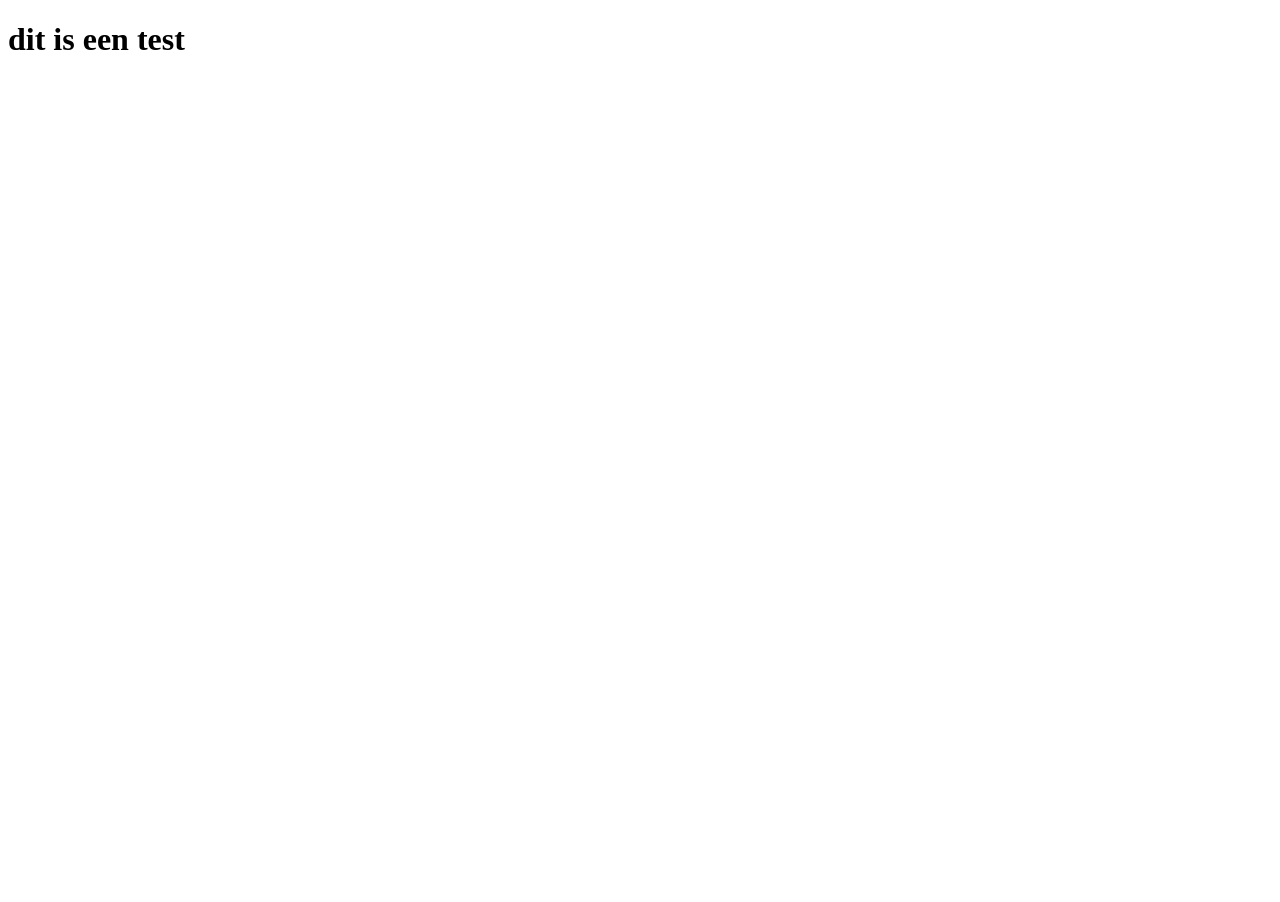
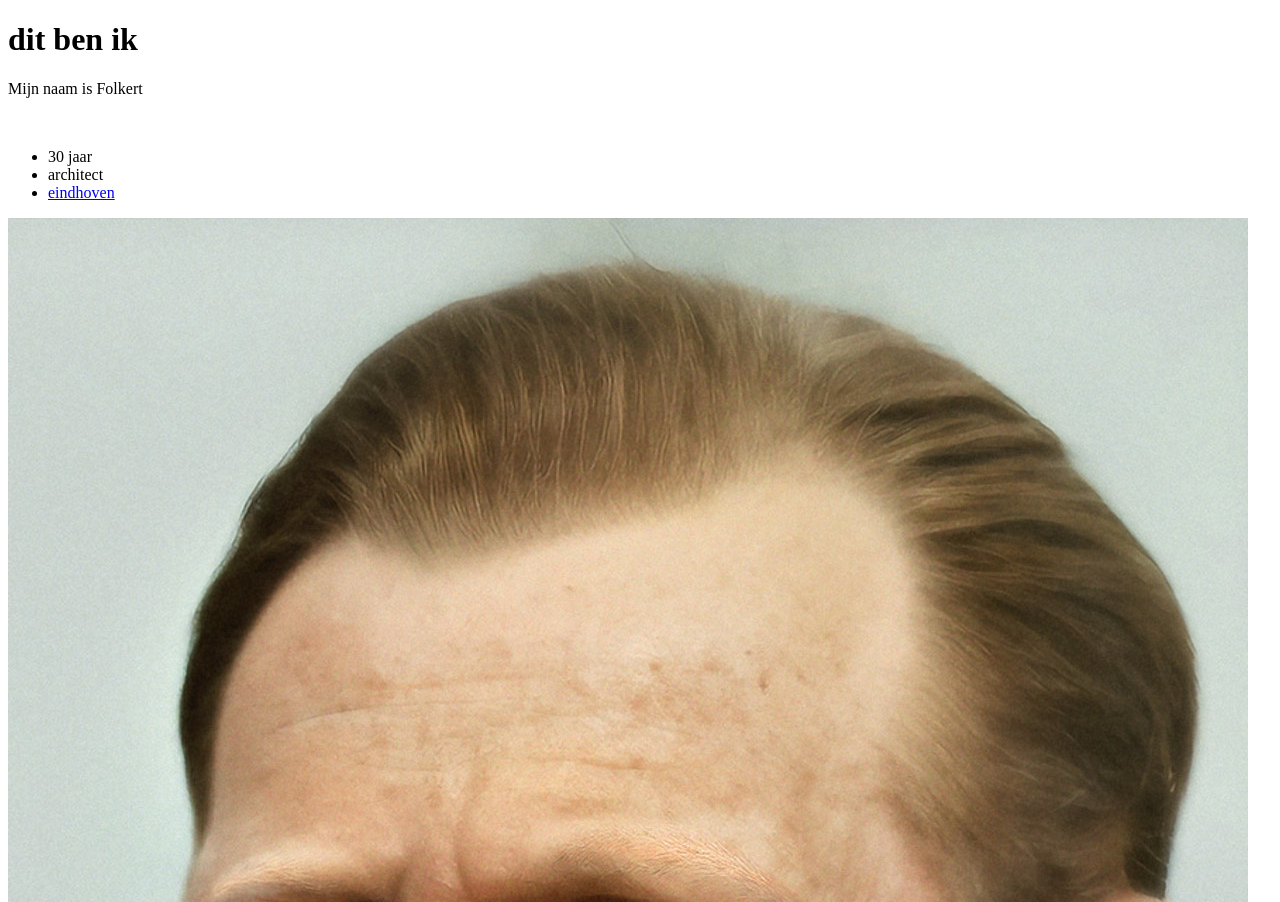
Before and after one commit to dnaloleg/mijn-site, a plain HTML site: page index.html in a window 1280 px wide. Shown: the top 902 px of the page. Before the commit the page ends 800 px from the top, so only its background shows below. Drawn offline with Linux system fonts and the light colour scheme.

Commit message:
pagaina aangepast

```diff
--- a/index.html
+++ b/index.html
@@ -7,6 +7,16 @@
     <title>Document</title>
 </head>
 <body>
-  <h1>dit is een test</h1>
+  <h1>dit ben ik</h1>
+  <p>Mijn naam is Folkert</p>
+
+    <br>
+     <ul>
+       <li>30 jaar</li>
+       <li>architect</li>
+       <li><a href="https://goo.gl/maps/YrWceqX2sEkJZ7779" target="_blank">eindhoven</a></li>
+     </ul>
+
+  <img src="images/1240.jpg" alt="My test image">
 </body>
 </html>
```
Also changed, not shown: images/1240.jpg (added).
